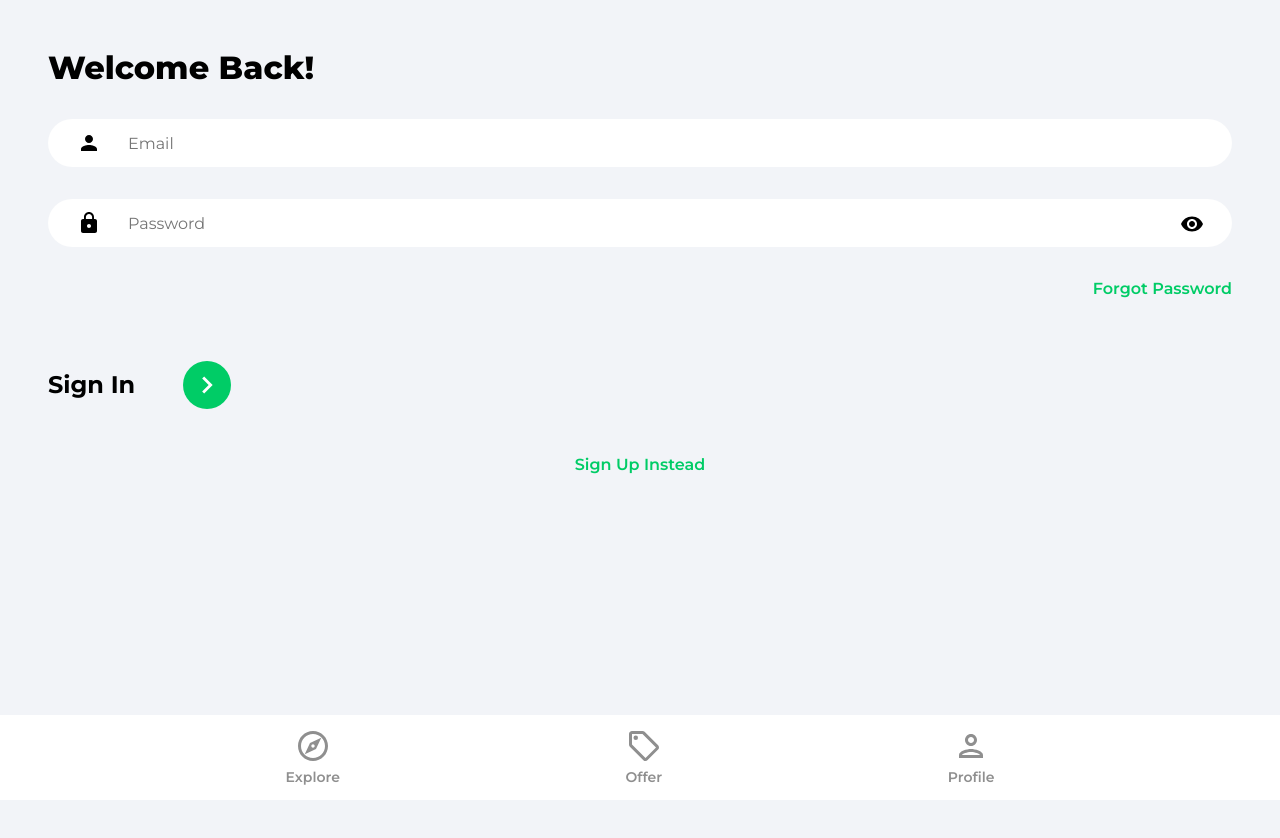
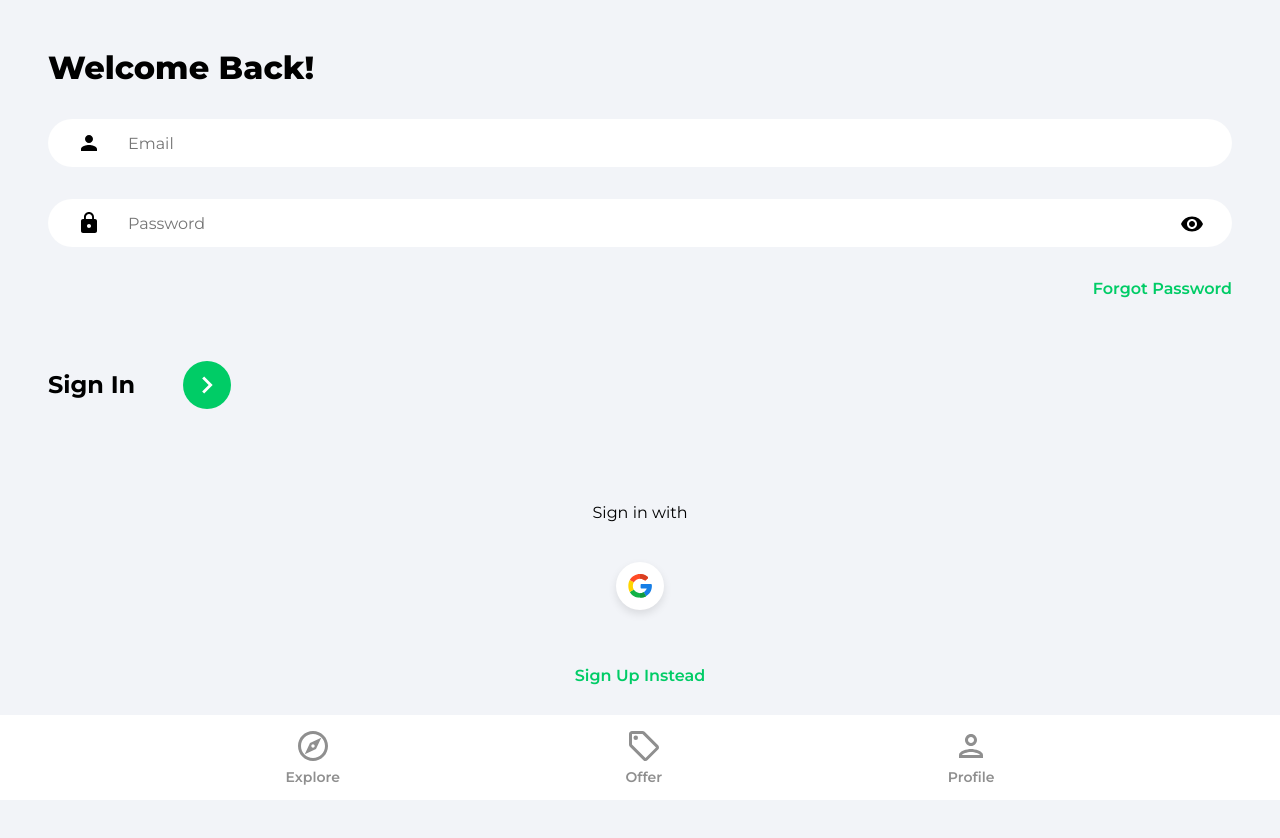
Before and after one commit to SsewaguddeDavid/marketplace-app, a React (Vite) app: page /signin in a window 1280 px wide. Shown: the top 838 px of the page. Before the commit the page ends 800 px from the top, so only its background shows below. Built offline with nearby package versions, Linux system fonts and the light colour scheme.

Commit message:
Google OAuth

```diff
--- /dev/null
+++ b/src/components/OAuth.jsx
@@ -0,0 +1,45 @@
+import { useLocation, useNavigate } from "react-router-dom";
+import { getAuth, signInWithPopup, GoogleAuthProvider } from "firebase/auth";
+import { doc, setDoc, getDoc, serverTimestamp } from "firebase/firestore";
+import { db } from "../firebase.config";
+import { toast } from "react-toastify";
+import googleIcon from "../assets/svg/googleIcon.svg";
+
+const OAuth = () => {
+  const navigate = useNavigate();
+  const location = useLocation();
+
+  const onGoogleClick = async () => {
+    try {
+      const auth = getAuth();
+      const provider = new GoogleAuthProvider();
+      const result = await signInWithPopup(auth, provider);
+      const user = result.user;
+
+      const docRef = doc(db, "users", user.uid);
+      const docSnap = await getDoc(docRef);
+
+      if (!docSnap.exists()) {
+        await setDoc(docRef, {
+          name: user.displayName,
+          email: user.email,
+          timestamp: serverTimestamp(),
+        });
+      }
+      navigate("/");
+    } catch (error) {
+      toast.error("Could not authorize  with google");
+    }
+  };
+
+  return (
+    <div className="socialLogin">
+      <p>Sign {location.pathname === "/signup" ? "up" : "in"} with </p>
+      <button className="socialIconDiv" onClick={onGoogleClick}>
+        <img className="socialIconImg" src={googleIcon} alt="google" />
+      </button>
+    </div>
+  );
+};
+
+export default OAuth;
--- a/src/pages/Signin.jsx
+++ b/src/pages/Signin.jsx
@@ -3,6 +3,7 @@ import { toast } from "react-toastify";
 import { Link, useNavigate } from "react-router-dom";
 import { getAuth, signInWithEmailAndPassword } from "firebase/auth";
 import visibilityIcon from "../assets/svg/visibilityIcon.svg";
+import OAuth from "../components/OAuth";
 
 const Signin = () => {
   const [showPassword, setShowPassword] = useState(false);
@@ -97,6 +98,7 @@ const Signin = () => {
         </form>
 
         {/* Google OAuth */}
+        <OAuth />
         <Link to="/signup" className="registerLink">
           Sign Up Instead
         </Link>
--- a/src/pages/Signup.jsx
+++ b/src/pages/Signup.jsx
@@ -10,6 +10,7 @@ import {
 import { setDoc, doc, serverTimestamp } from "firebase/firestore";
 import { db } from "../firebase.config";
 import visibilityIcon from "../assets/svg/visibilityIcon.svg";
+import OAuth from "../components/OAuth";
 
 const Signup = () => {
   const [showPassword, setShowPassword] = useState(false);
@@ -117,8 +118,8 @@ const Signup = () => {
             </button>
           </div>
         </form>
-
         {/* Google OAuth */}
+        <OAuth />
         <Link to="/signin" className="registerLink">
           Sign In Instead
         </Link>
```
